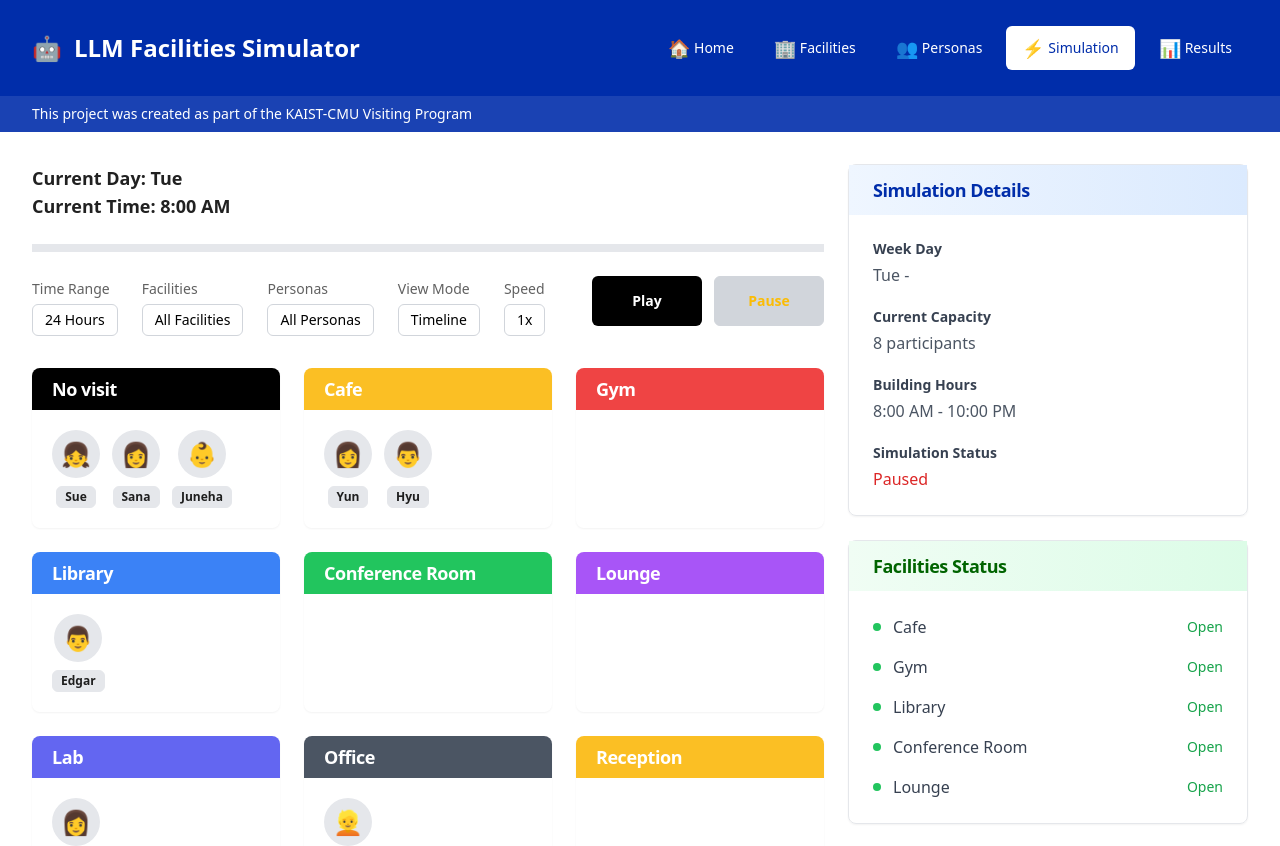
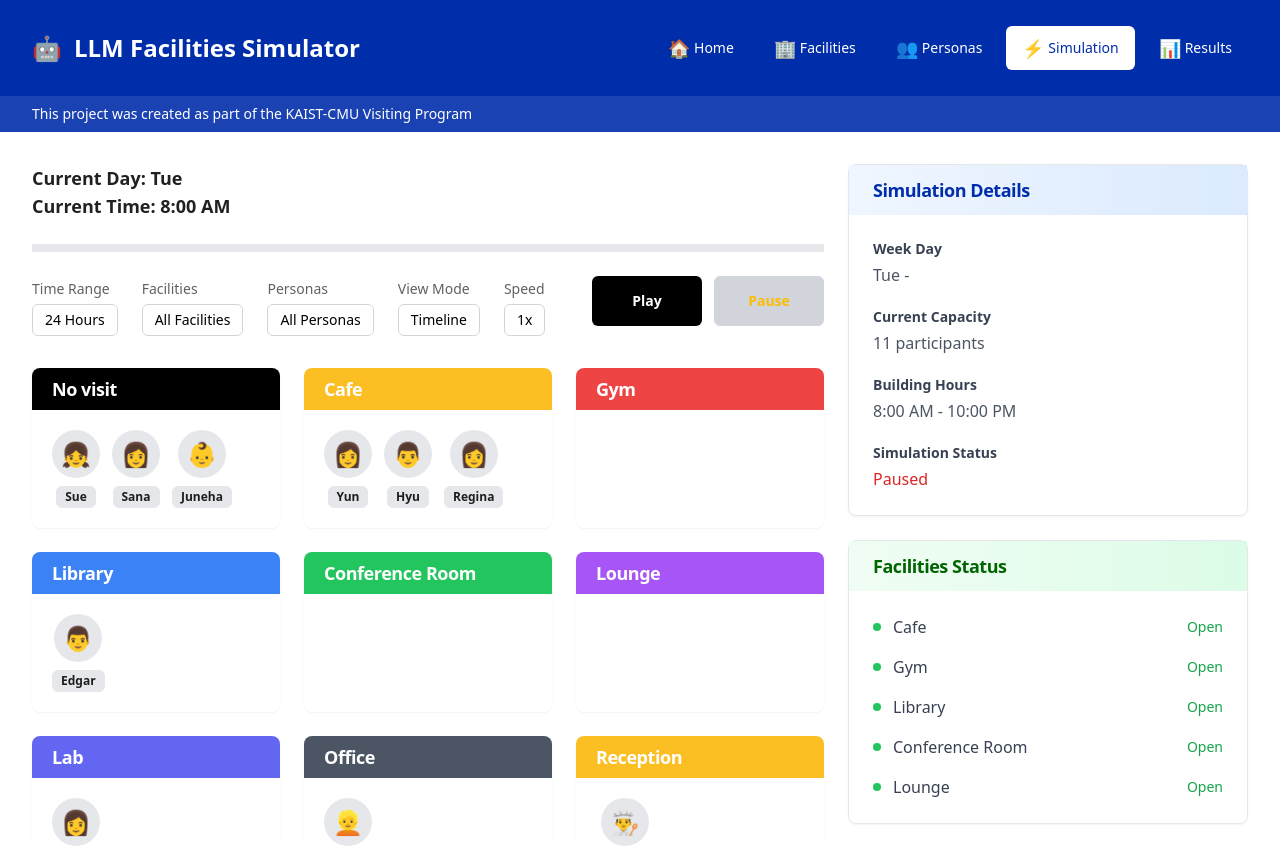
Before and after one commit to suhyeonnnnn/simulation-viewer, a React (Create React App) app: page /simulation in a window 1280 px wide. Shown: the top 846 px of the page. Built offline with nearby package versions, Linux system fonts and the light colour scheme.

Commit message:
Update SimulationPage.jsx

```diff
--- a/src/pages/SimulationPage.jsx
+++ b/src/pages/SimulationPage.jsx
@@ -154,8 +154,8 @@ export default function LLMSimulator() {
       persona: "staff",
       details: {
         englishName: "Jane",
-        role: "Building Manager",
-        age: 32,
+        role: "Building Owner",
+        age: 22,
         description: "Manages building operations and coordinates with various departments."
       },
       schedule: [
@@ -231,7 +231,7 @@ export default function LLMSimulator() {
       details: {
         englishName: "Mel",
         role: "Research Fellow",
-        age: 29,
+        age: 23,
         description: "Specializes in computational biology research."
       },
       schedule: [
@@ -269,7 +269,7 @@ export default function LLMSimulator() {
       details: {
         englishName: "Yun",
         role: "Software Engineer",
-        age: 31,
+        age: 21,
         description: "Develops software solutions for enterprise clients."
       },
       schedule: [
@@ -288,7 +288,7 @@ export default function LLMSimulator() {
       details: {
         englishName: "Hyu",
         role: "Product Manager",
-        age: 34,
+        age: 24,
         description: "Manages product development and strategy."
       },
       schedule: [
@@ -299,6 +299,61 @@ export default function LLMSimulator() {
         { time: "17:00-19:00", location: "Office", color: "bg-gray-600" },
       ]
     },
+    {
+      id: 9,
+      name: "Edward",
+      emoji: "👦",
+      persona: "High school student",
+      details: {
+        englishName: "Edward",
+        role: "Student",
+        age: 18,
+        description: "Attends high school and prepares for university entrance exams."
+      },
+      schedule: [
+        { time: "8:00-9:00", location: "Study Room", color: "bg-teal-500" },
+        { time: "9:00-15:00", location: "Conference Room", color: "bg-green-500" },
+        { time: "15:00-17:00", location: "Library", color: "bg-blue-500" },
+        { time: "17:00-19:00", location: "Lounge", color: "bg-purple-500" },
+      ]
+    },
+    {
+      id: 10,
+      name: "Regina",
+      emoji: "👩",
+      persona: "Homemaker",
+      details: {
+        englishName: "Regina",
+        role: "Homemaker",
+        age: 38,
+        description: "Manages household responsibilities and takes care of her family."
+      },
+      schedule: [
+        { time: "8:00-9:00", location: "Cafe", color: "bg-amber-400" },
+        { time: "9:00-12:00", location: "Reception", color: "bg-amber-400" },
+        { time: "12:00-13:00", location: "Cafe", color: "bg-amber-400" },
+        { time: "13:00-15:00", location: "Lounge", color: "bg-purple-500" },
+        { time: "15:00-18:00", location: "Office", color: "bg-gray-600" },
+      ]
+    },
+    {
+      id: 11,
+      name: "Michel",
+      emoji: "👨‍🍳",
+      persona: "Chef",
+      details: {
+        englishName: "Michel",
+        role: "Chef",
+        age: 35,
+        description: "Prepares meals in a restaurant and manages kitchen staff."
+      },
+      schedule: [
+        { time: "8:00-10:00", location: "Reception", color: "bg-amber-400" },
+        { time: "10:00-14:00", location: "Lab", color: "bg-indigo-500" },
+        { time: "14:00-16:00", location: "Lounge", color: "bg-purple-500" },
+        { time: "16:00-21:00", location: "Lab", color: "bg-indigo-500" },
+      ]
+    }
   ];
 
   // Timeline data
```
